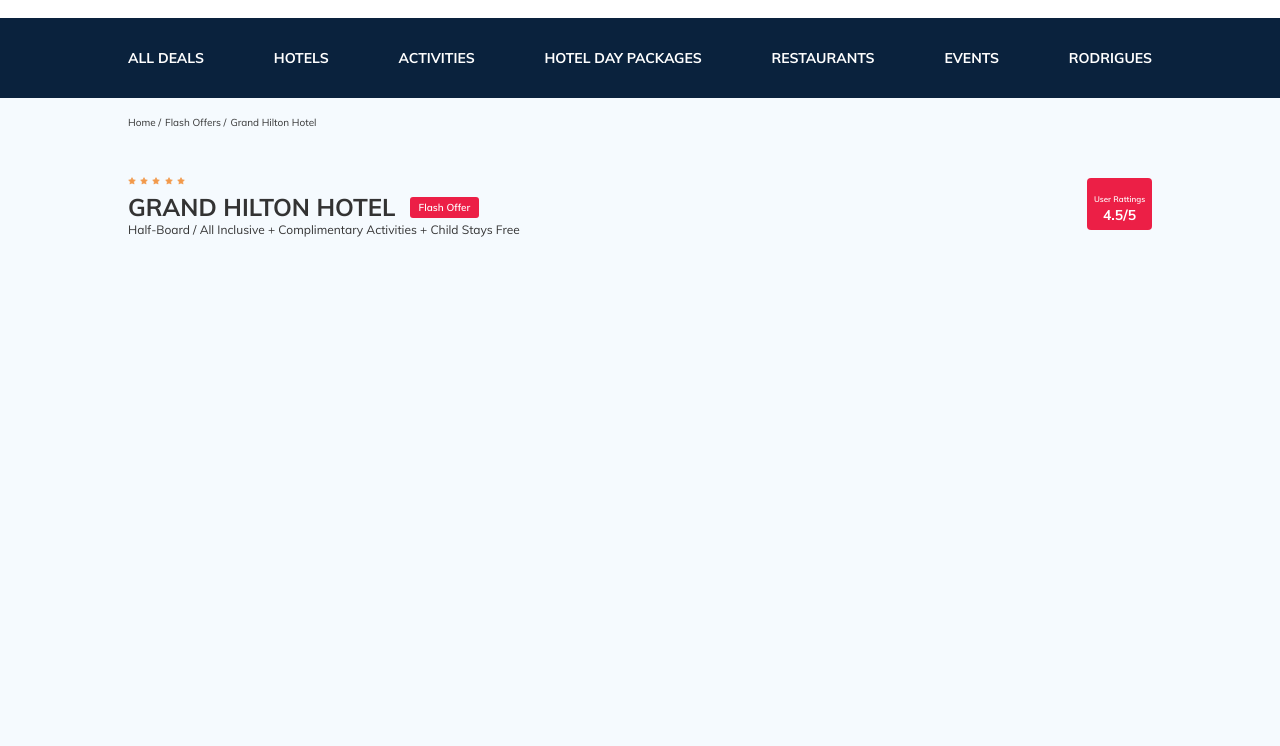
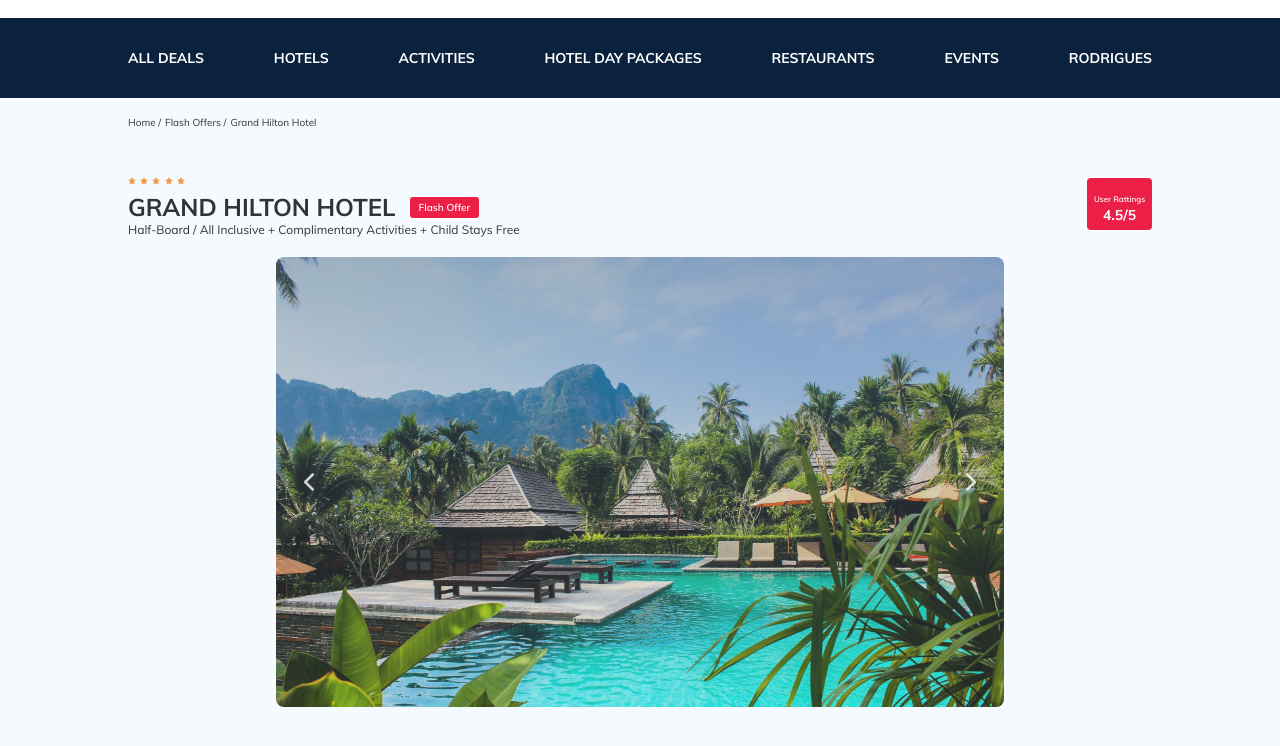
Before and after one commit to Bakaeva/tour-plan, a plain HTML site: page index.html in a window 1280 px wide. Shown: the part 102-848 px from the top of the page. Before the commit the page ends 800 px from the top, so only its background shows below. Drawn offline with Linux system fonts and the light colour scheme.

Commit message:
create: add slider to section Hotel

```diff
--- a/index.html
+++ b/index.html
@@ -8,6 +8,7 @@
       href="https://fonts.googleapis.com/css2?family=Nunito:wght@400;700;800&display=swap"
       rel="stylesheet"
     />
+    <link rel="stylesheet" href="css/swiper-bundle.min.css" />
     <link rel="stylesheet" href="css/style.css" />
   </head>
   <body>
@@ -110,8 +111,29 @@
           <!-- /.hotel-info-rating -->
         </div>
         <!-- /.hotel-info -->
+        <div class="hotel-grid">
+          <div class="swiper-container">
+            <div class="swiper-wrapper">
+              <div class="swiper-slide">
+                <img src="img/slide.jpg" alt="slide" />
+              </div>
+              <div class="swiper-slide">
+                <img src="img/slide.jpg" alt="slide" />
+              </div>
+              <div class="swiper-slide">
+                <img src="img/slide.jpg" alt="slide" />
+              </div>
+            </div>
+            <button class="slide-button slide-button-prev"></button>
+            <button class="slide-button slide-button-next"></button>
+          </div>
+          <!-- /.swiper-container -->
+        </div>
+        <!-- /.hotel-grid -->
       </div>
       <!-- /.container -->
     </section>
+    <script src="js/swiper-bundle.min.js"></script>
+    <script src="js/main.js"></script>
   </body>
 </html>
--- /dev/null
+++ b/js/main.js
@@ -0,0 +1,7 @@
+var mySwiper = new Swiper(".swiper-container", {
+  loop: true,
+  navigation: {
+    nextEl: ".slide-button-next",
+    prevEl: ".slide-button-prev",
+  },
+});
--- a/sass/blocks/_hotel.sass
+++ b/sass/blocks/_hotel.sass
@@ -18,6 +18,8 @@
       margin: 0
       font-size: 12px
       line-height: 15px
+  &-grid
+    padding-bottom: 70px
 .stars
   flex-basis: 100%
   margin-bottom: 4px
@@ -47,3 +49,38 @@
     font-weight: 700
     font-size: 14px
     line-height: 18px
+.swiper-container
+  position: relative
+  max-width: 728px
+  max-height: 450px
+  border-radius: 8px
+  &::after
+    content: ''
+    position: absolute
+    width: 100%
+    height: 100%
+    top: 0
+    bottom: 0
+    left: 0
+    right: 0
+    background: linear-gradient(180deg, rgba(73, 102, 126, 0.48) 0%, rgba(255, 255, 255, 0.128) 100%)
+    z-index: 10
+.slide-button
+  position: absolute
+  top: 50%
+  transform: translateY(-50%)
+  z-index: 99
+  width: 30px
+  height: 30px
+  border: none
+  cursor: pointer
+  background-repeat: no-repeat
+  background-position: center
+  background-size: 10px
+  background-color: transparent
+  &-next
+    right: 18px
+    background-image: url(../img/arrow-next.svg)
+  &-prev
+    left: 18px
+    background-image: url(../img/arrow-prev.svg)
```
Also changed, not shown: css/style.css, css/swiper-bundle.min.css (added), img/arrow-next.svg (added), img/arrow-prev.svg (added), img/slide.jpg (added), js/swiper-bundle.min.js (added), 1 other file.
